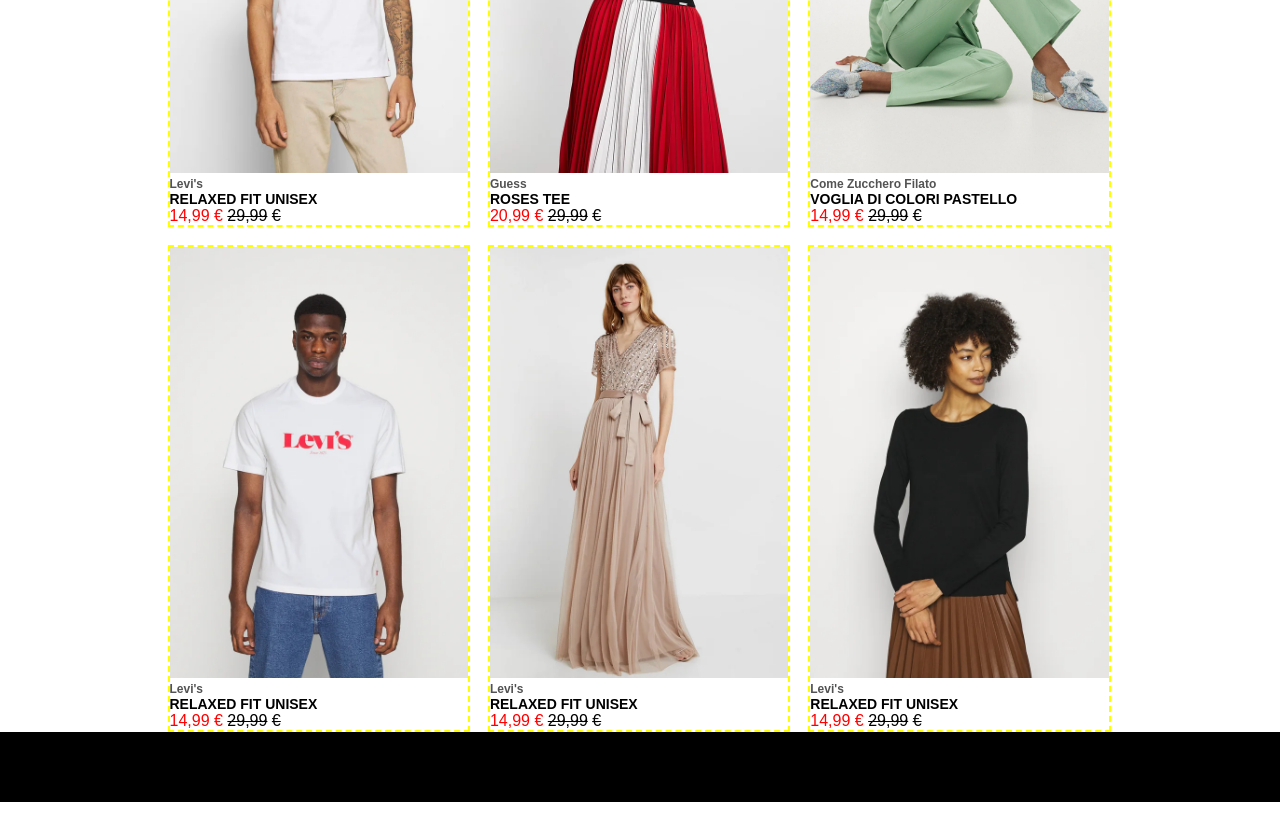
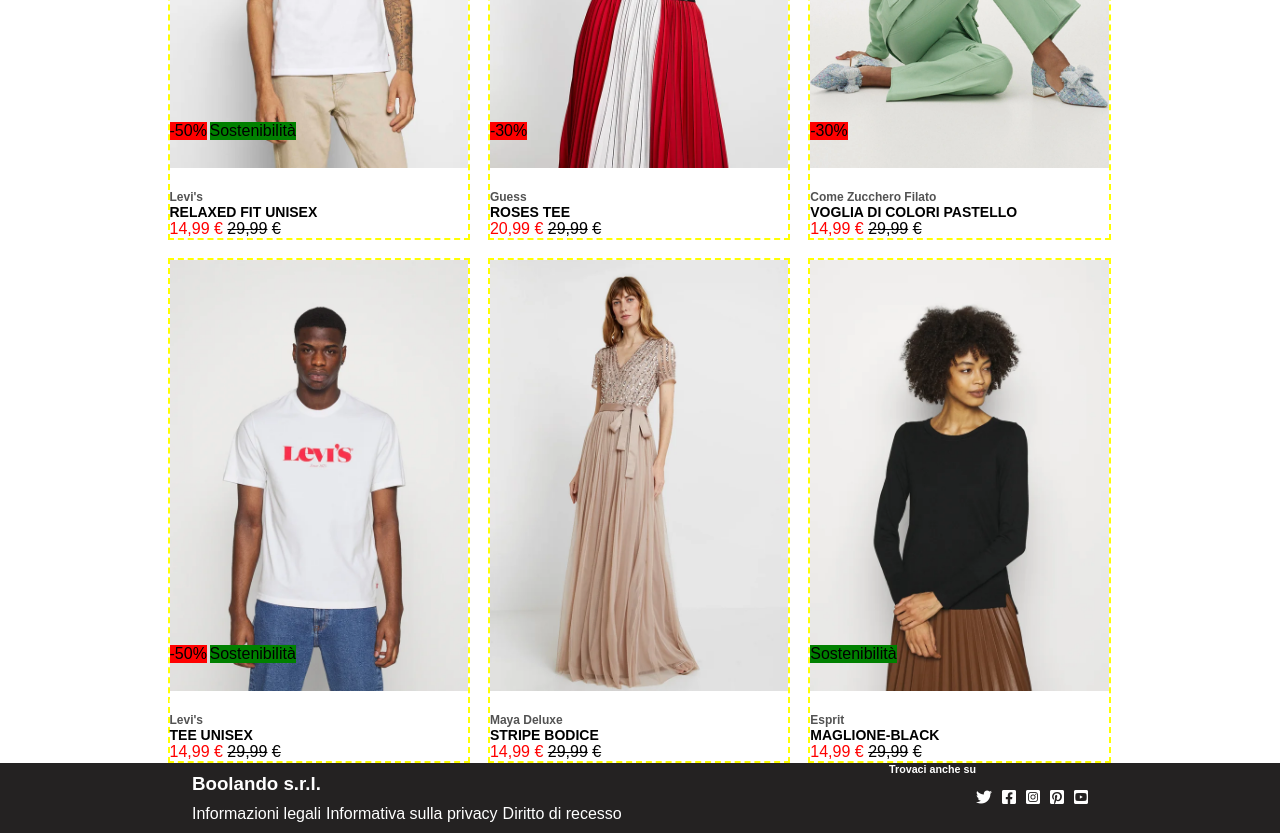
Before and after one commit to DanieleErcoli243/html-css-boolando, a plain HTML site: page index.html in a window 1280 px wide. Shown: the part 360-1193 px from the top of the page. Before the commit the page ends 1162 px from the top, so only its background shows below. Drawn offline with Linux system fonts and the light colour scheme.

Commit message:
created blocks

```diff
--- a/css/style.css
+++ b/css/style.css
@@ -12,12 +12,19 @@
 header {
     height: 70px;
     background-color: orange;
+    position: fixed;
+    top: 0;
+    left: 0;
+    right: 0;
+    box-shadow: 0 4px 2px gray;
+
+
 }
 
 .container {
     max-width: 945px;
     margin: 0 auto;
-    margin-top: 30px;
+    margin-top: 95px;
     display: flex;
     flex-wrap: wrap;
     gap: 18px;
@@ -27,14 +34,15 @@ header {
 .card {
     border: 2px dashed yellow;
     width: 32%;
+    position: relative;
 }
 
 footer {
-    background-color: black;
+    background-color: rgb(36, 34, 34);
     height: 70px;
 }
 
-a {
+a, i {
     text-decoration: none;
     color: white;
 }
@@ -88,17 +96,15 @@ h4 {
 #logo {
     width: 25%;
     display: block;
-    margin-left: 165px;
+    margin-left: 215px;
     margin-top: 20px;
 }
 
-i {
-    color: white;
-}
+
 
 .flex-link {
+    display: flex;
     justify-content: flex-end;
-    display: flex;
     align-items: center;
     gap: 10px;
 }
@@ -108,7 +114,58 @@ i {
 .size{
     max-width: 100%;
     height: auto;
-    position: relative;
 }
 
 /* footer */
+
+.l-child {
+    width: 50%;
+
+}
+
+.r-child{
+    width: 50%;
+    display: flex;
+    justify-content: flex-end;
+
+}
+
+h3 {
+    color: white;
+    margin-top: 10px;
+}
+
+.flex.target {
+    margin-top: 10px;
+}
+
+h6 {
+    color: white;
+}
+
+/* position */
+
+
+
+.percent {
+    background-color: red;
+    position: absolute;
+    bottom: 98px;
+    left: 0;
+}
+
+.echo-friendly {
+    background-color: green;
+    position: absolute;
+    bottom: 98px;
+    left: 40px;
+    display: inline;
+}
+
+.esprit {
+    display: inline;
+    background-color: green;
+    position: absolute;
+    bottom: 98px;
+    left: 0;
+}
--- a/index.html
+++ b/index.html
@@ -52,6 +52,9 @@
             <div class="container">
                 <div class="card">
                     <img class="size" src="img/1.webp" alt="modello Levi's">
+                    <div class="heart"><i class="fa-solid fa-hea<i class="fa-solid fa-heart"></i></div>
+                    <div class="percent">-50%</div>
+                    <div class="echo-friendly">Sostenibilità</div>
                     <h5>Levi's</h5>
                     <h4>RELAXED FIT UNISEX</h4>
                     <span class="discount">14,99</span>
@@ -61,6 +64,8 @@
                 </div>
                 <div class="card">
                     <img class="size" src="img/2.webp" alt="modella Guess">
+                    <div class="heart"><i class="fa-solid fa-heart"></i></div>
+                    <div class="percent">-30%</div>
                     <h5>Guess</h5>
                     <h4>ROSES TEE</h4>
                     <span class="discount">20,99</span>
@@ -70,6 +75,8 @@
                 </div>
                 <div class="card">
                     <img class="size" src="img/3.webp" alt="modella a terra">
+                    <div class="heart"><i class="fa-solid fa-heart"></i></div>
+                    <div class="percent">-30%</div>
                     <h5>Come Zucchero Filato</h5>
                     <h4>VOGLIA DI COLORI PASTELLO</h4>
                     <span class="discount">14,99</span>
@@ -79,8 +86,11 @@
                 </div>
                 <div class="card">
                     <img class="size" src="img/4.webp" alt="secondo modello Levi's">
+                    <div class="heart"><i class="fa-solid fa-heart"></i></div>
+                    <div class="percent">-50%</div>
+                    <div class="echo-friendly">Sostenibilità</div>
                     <h5>Levi's</h5>
-                    <h4>RELAXED FIT UNISEX</h4>
+                    <h4>TEE UNISEX</h4>
                     <span class="discount">14,99</span>
                     <span class="discount">&euro;</span>
                     <span class="original">29,99</span>
@@ -88,8 +98,9 @@
                 </div>
                 <div class="card">
                     <img class="size" src="img/5.webp" alt="modella vestito lungo">
-                    <h5>Levi's</h5>
-                    <h4>RELAXED FIT UNISEX</h4>
+                    <div class="heart"><i class="fa-solid fa-heart"></i></div>
+                    <h5>Maya Deluxe</h5>
+                    <h4>STRIPE BODICE</h4>
                     <span class="discount">14,99</span>
                     <span class="discount">&euro;</span>
                     <span class="original">29,99</span>
@@ -97,8 +108,10 @@
                 </div>
                 <div class="card">
                     <img class="size" src="img/6.webp" alt="modella">
-                    <h5>Levi's</h5>
-                    <h4>RELAXED FIT UNISEX</h4>
+                    <div><i class="fa-solid fa-heart"></i></div>
+                    <div class="esprit">Sostenibilità</div>
+                    <h5>Esprit</h5>
+                    <h4>MAGLIONE-BLACK</h4>
                     <span class="discount">14,99</span>
                     <span class="discount">&euro;</span>
                     <span class="original">29,99</span>
@@ -110,8 +123,40 @@
         <footer>
             <!--pie' di pagina con sito e info e link dei social  -->
             <nav class="navbar">
-                <div class="nav-child"></div>
-                <div class="nav-child"></div>
+                <div class="l-child">
+                    <h3>Boolando s.r.l.</h3>
+                    <ul class="flex target">
+                        <li>
+                            <a href="#">Informazioni legali</a>
+                        </li>
+                        <li>
+                            <a href="#">Informativa sulla privacy</a>
+                        </li>
+                        <li>
+                            <a href="#">Diritto di recesso</a>
+                        </li>
+                    </ul>
+                </div>
+                <div class="r-child">
+                    <h6>Trovaci anche su</h6>
+                    <ul class="flex-link target">
+                        <li>
+                            <i class="fa-brands fa-twitter"></i>
+                        </li>
+                        <li>
+                            <i class="fa-brands fa-square-facebook"></i>
+                        </li>
+                        <li>
+                            <i class="fa-brands fa-square-instagram"></i>
+                        </li>
+                        <li>
+                            <i class="fa-brands fa-square-pinterest"></i>
+                        </li>
+                        <li>
+                            <i class="fa-brands fa-square-youtube"></i>
+                        </li>
+                    </ul>
+                </div>
             </nav>
         </footer>
     </body>
```
